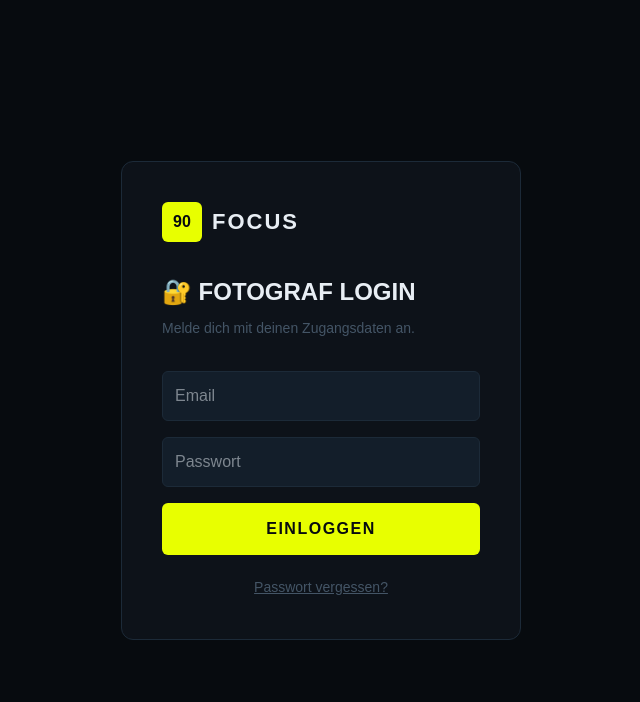
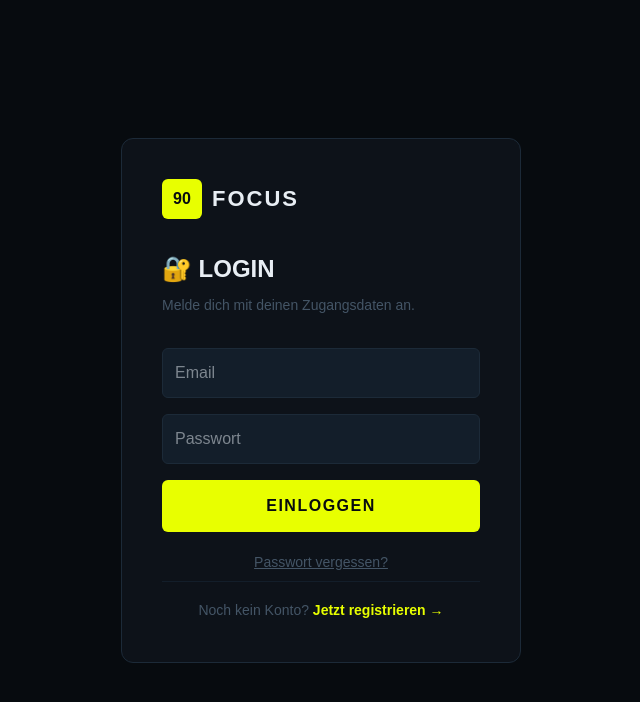
Before and after one commit to 90focus/90focus, a Next.js app: page /login in a window 1280 px wide. Shown: the top 702 px of the page, without its empty margins (319-959 px from the left). Built offline with nearby package versions, Linux system fonts and the light colour scheme; no server answers.

Commit message:
login kunde fotograf routing

```diff
--- a/app/login/page.tsx
+++ b/app/login/page.tsx
@@ -16,10 +16,26 @@ export default function LoginPage() {
   const handleLogin = async () => {
     setLoading(true)
     setError('')
-    const { error } = await supabase.auth.signInWithPassword({ email, password })
+    const { data, error } = await supabase.auth.signInWithPassword({ email, password })
     if (error) {
       setError('Falsche Email oder Passwort!')
+      setLoading(false)
+      return
+    }
+
+    // Prüfe ob Fotograf oder Kunde
+    const { data: profile } = await supabase
+      .from('profiles')
+      .select('role')
+      .eq('id', data.user.id)
+      .single()
+
+    if (profile?.role === 'photographer') {
+      router.push('/dashboard')
+    } else if (profile?.role === 'customer') {
+      router.push('/kunden-dashboard')
     } else {
+      // Kein Profil = Fotograf (alte Accounts)
       router.push('/dashboard')
     }
     setLoading(false)
@@ -60,7 +76,7 @@ export default function LoginPage() {
         </div>
 
         <h1 style={{ color: '#e8eef4', fontSize: 24, fontWeight: 900, marginBottom: 8, textTransform: 'uppercase' }}>
-          {mode === 'login' ? '🔐 Fotograf Login' : '🔑 Passwort vergessen'}
+          {mode === 'login' ? '🔐 Login' : '🔑 Passwort vergessen'}
         </h1>
         <p style={{ color: '#445566', fontSize: 14, marginBottom: 24 }}>
           {mode === 'login' ? 'Melde dich mit deinen Zugangsdaten an.' : 'Wir senden dir einen Reset-Link per Email.'}
@@ -85,12 +101,21 @@ export default function LoginPage() {
         {error && <p style={{ color: '#ff4444', marginTop: '12px', fontSize: 14 }}>{error}</p>}
         {message && <p style={{ color: '#44ff88', marginTop: '12px', fontSize: 14 }}>{message}</p>}
 
-        <div style={{ marginTop: 20, textAlign: 'center' }}>
+        <div style={{ marginTop: 20, textAlign: 'center', display: 'flex', flexDirection: 'column', gap: 8 }}>
           {mode === 'login' ? (
-            <button onClick={() => { setMode('forgot'); setError(''); setMessage('') }}
-              style={{ background: 'none', border: 'none', color: '#445566', cursor: 'pointer', fontSize: 14, textDecoration: 'underline' }}>
-              Passwort vergessen?
-            </button>
+            <>
+              <button onClick={() => { setMode('forgot'); setError(''); setMessage('') }}
+                style={{ background: 'none', border: 'none', color: '#445566', cursor: 'pointer', fontSize: 14, textDecoration: 'underline' }}>
+                Passwort vergessen?
+              </button>
+              <div style={{ borderTop: '1px solid #131e2a', paddingTop: 16 }}>
+                <span style={{ color: '#445566', fontSize: 14 }}>Noch kein Konto? </span>
+                <button onClick={() => router.push('/register')}
+                  style={{ background: 'none', border: 'none', color: '#e8ff00', cursor: 'pointer', fontSize: 14, fontWeight: 700 }}>
+                  Jetzt registrieren →
+                </button>
+              </div>
+            </>
           ) : (
             <button onClick={() => { setMode('login'); setError(''); setMessage('') }}
               style={{ background: 'none', border: 'none', color: '#445566', cursor: 'pointer', fontSize: 14, textDecoration: 'underline' }}>
```
